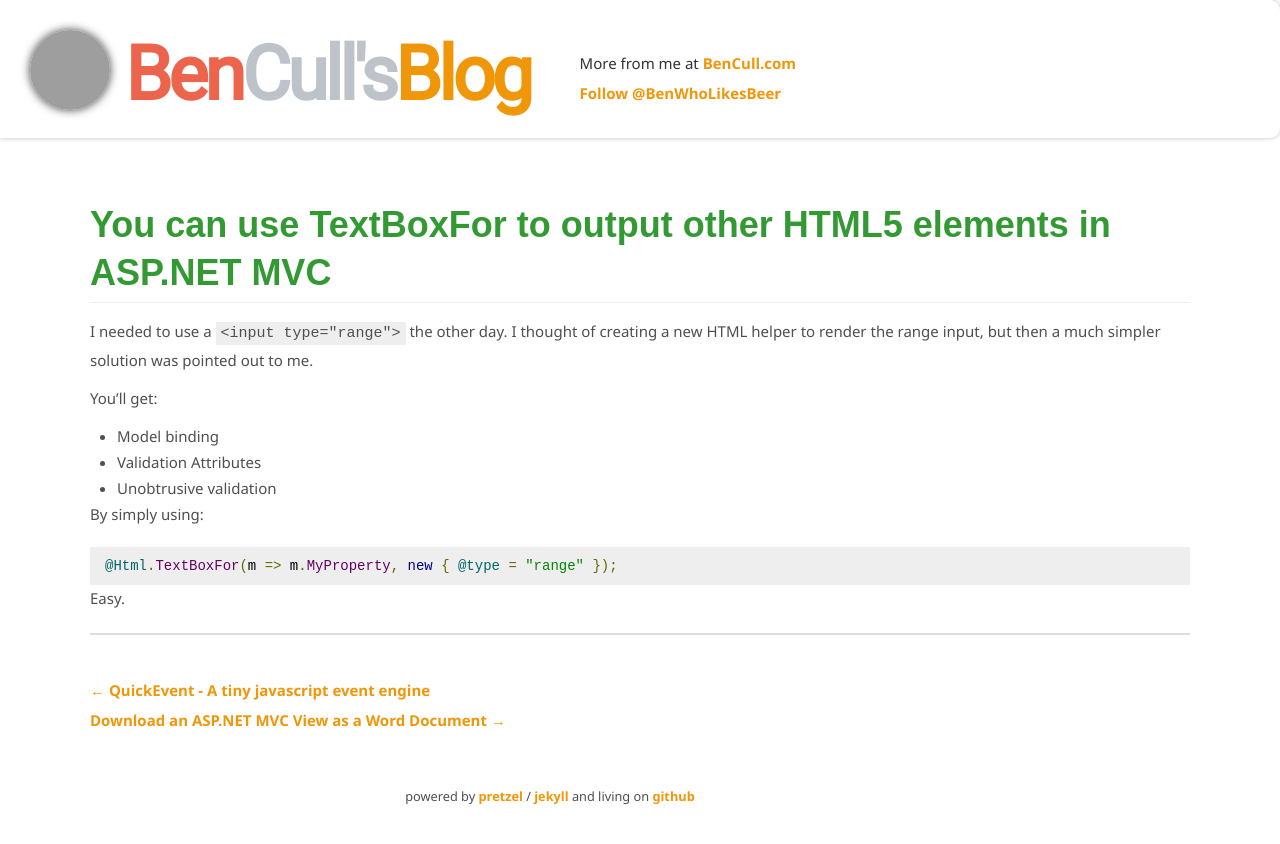
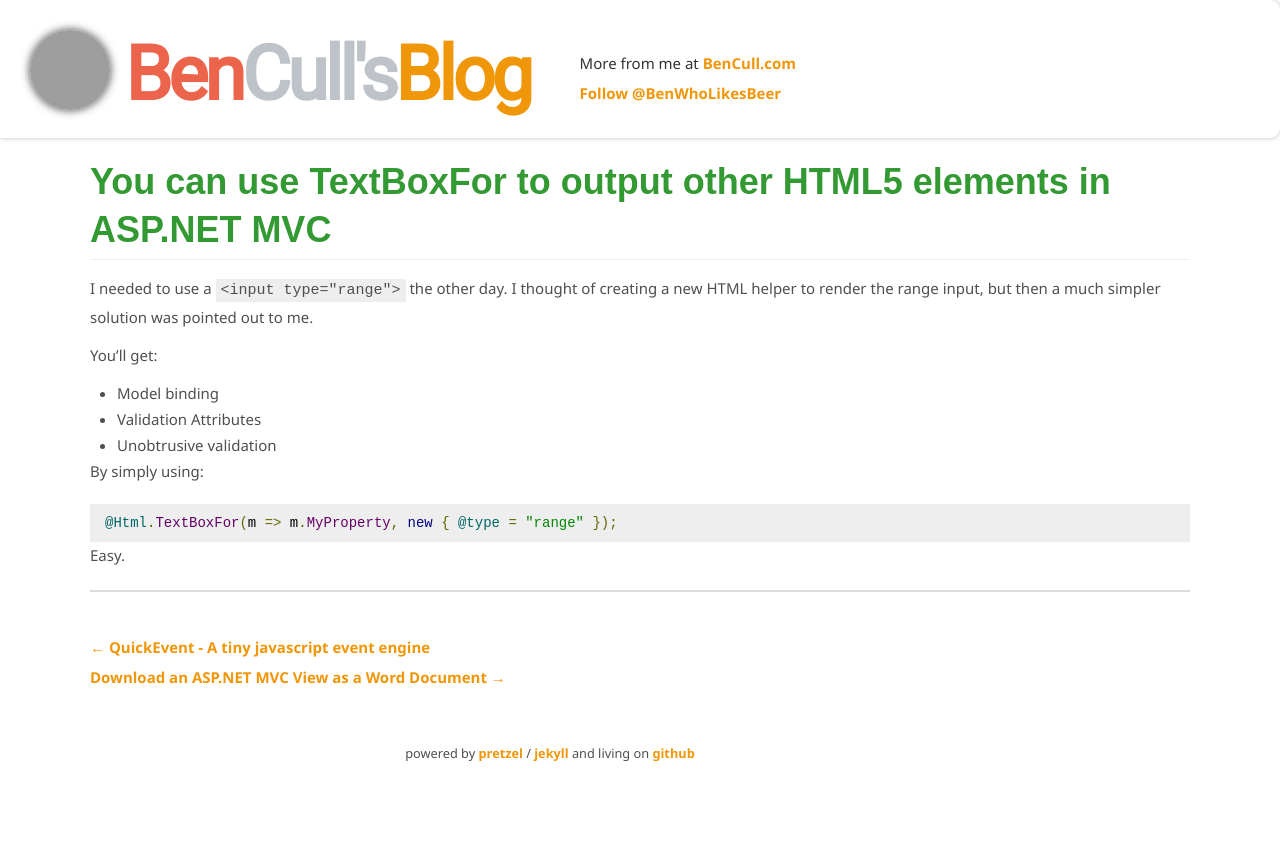
Before and after one commit to bjcull/bjcull.github.com, a Jekyll site: the page built from _posts/2013-11-14-you-can-use-textboxfor-to-output-other-html5-elements-in-asp-net-mvc.md, in a window 1280 px wide. Shown: the top 844 px of the page. Built offline with Jekyll 4.4.1, drawn with Linux system fonts in a browser that asks for light colours; nearby versions of some CDN libraries; comment, search, counter and statistics services are not loaded; grey boxes are pictures that could not be loaded.

Commit message:
Fixed up styles for ads

```diff
--- a/_layouts/post.html
+++ b/_layouts/post.html
@@ -2,6 +2,7 @@
 layout: layout
 ---
 
+<div class="ad">
     <script async src="//pagead2.googlesyndication.com/pagead/js/adsbygoogle.js"></script>
     <!-- Above Blog Post -->
     <ins class="adsbygoogle"
@@ -12,6 +13,7 @@
     <script>
     (adsbygoogle = window.adsbygoogle || []).push({});
     </script>
+</div>
 
 <div id="post">
 	<h1> {{page.title}} </h1>
--- a/css/style.css
+++ b/css/style.css
@@ -31,7 +31,7 @@
 blockquote:before, blockquote:after,
 q:before, q:after { content:''; content:none; }
 a { margin:0; padding:0; font-size:100%; vertical-align:baseline; background:transparent; }
-ins { background-color:#ff9; color:#000; text-decoration:none; }
+ins { background-color:#fff; color:#000; text-decoration:none; }
 mark { background-color:#ff9; color:#000; font-style:italic; font-weight:bold; }
 del { text-decoration: line-through; }
 abbr[title], dfn[title] { border-bottom:1px dotted; cursor:help; }
@@ -260,9 +260,13 @@
  *
  */
 
+ .ad
+ {
+    margin:10px 0 20px 0;
+ }
 #content
 {
-	margin:63px auto 0;
+	margin:10px auto 0;
 	max-width:1100px;
     padding:0 20px;
 }
```
Lines whose indentation alone changed are shown as unchanged.
